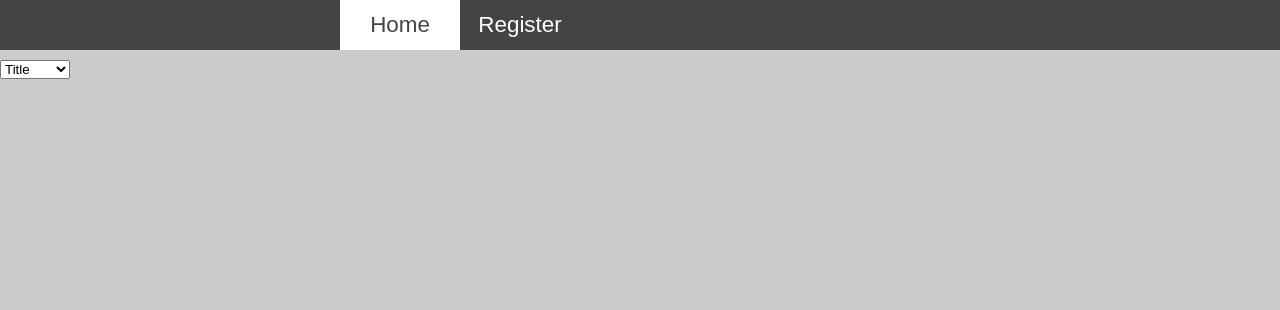
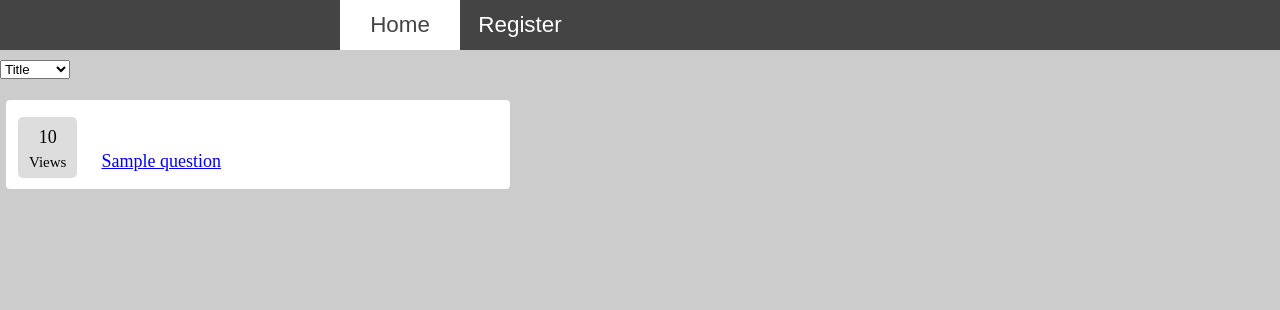
Before and after one commit to Copper-Lawn/question-box, a Django app: page /home/ in a window 1280 px wide. Shown: the top 310 px of the page. Run offline with Django 3.2, Linux system fonts and the light colour scheme; tables that the repository leaves empty hold one stand-in row (values such as "Sample post"); some libraries are stand-ins or nearby versions.

Commit message:
Prepping for question form - pulling owner model

```diff
--- a/stackunderflow/static/stackunderflow/home.js
+++ b/stackunderflow/static/stackunderflow/home.js
@@ -4,11 +4,6 @@ var $questions = $('#questions')
 var question_list = $.get('/api/questions/')
 
 var add_to_list = function(question) {
-    var $summary = $("<div class=summary>");
-    $summary.appendTo($('#questionsList'));
-    var $miniViews = $('<div class=miniViews>').appendTo($summary);
-    $("<div class=viewsCount>").text(question.views).appendTo($miniViews);
-    $("<p class=viewsText>").text("Views").appendTo($miniViews);
     var questionLink = $('<a href=/question/' + question.id + '>' + question.title.slice(0, 50) + '</a>');
     var $questionSummary = $('<div class=questionSummary>').appendTo($summary);
     questionLink.appendTo($questionSummary)
--- a/stackunderflow/static/stackunderflow/style.css
+++ b/stackunderflow/static/stackunderflow/style.css
@@ -37,14 +37,6 @@ body {
   cursor: default;
 }
 
-.questions ul {
-    list-style: none;
-}
-
-.questions p {
-     display: inline-block;
-}
-
 .sorting {
     margin-top: 10px;
 }
@@ -54,18 +46,31 @@ body {
     height: 25;
 }
 
+#mainContainer {
+
+}
+
 #questions {
+    display: inline-block;
     margin-top: 15px;
+}
+
+#createQuestion {
+    display: inline-block;
+    margin-top: 15px;
+}
+
+#questionForm {
+
 }
 
 .summary {
     height: 85px;
-    width: 600px;
-    margin: 2;
+    width: 500px;
     background-color: #fff;
     padding: 2px;
     border-radius: 4px;
-    margin: 6px;
+    margin: 6px 20px 6px 6px;
 }
 
 .miniViews {
--- a/stackunderflow/templates/stackunderflow/home.html
+++ b/stackunderflow/templates/stackunderflow/home.html
@@ -6,6 +6,7 @@
         <title>Home</title>
         <link rel="stylesheet" type="text/css" href="{% static 'stackunderflow/style.css' %}" />
     </head>
+
     <body id='home'>
 
         <header>
@@ -22,15 +23,40 @@
         </header>
 
         <div class="sorting">
-        <select id="sort" name="sort">
+            <form id="sortForm" action="home/" method="get">
+                {% csrf_token %}
+                <select id="sortForm" name="sort">
                     <option value="title">Title</option>
                     <option value="created">Created</option>
                     <option value="-views">Popular</option>
                 </select>
+                <noscript>
+                    <input type="submit" name="sort" value="Sort Questions" />
+                </noscript>
+            </form>
         </div>
 
+        <div id="mainContainer">
+
             <div id="questions">
+                {% for question in questions %}
+                <div class="summary">
+                    <div class="miniViews">
+                        <div class="viewsCount">{{ question.views }}</div>
+                        <div class="viewsText">Views</div>
+                    </div>
+                    <div class='questionSummary'>
+                        <a href="/question/{{ question.id }}"> {{ question.title }}</a>
+                    </div>
+                </div>
+                {% endfor %}
+            </div>
 
+            <div id="createQuestion">
+                <form id="questionForm" action="index.html" method="post">
+
+                </form>
+            </div>
         </div>
 
         <script src="https://ajax.googleapis.com/ajax/libs/jquery/1.12.2/jquery.min.js"></script>
--- a/stackunderflow/views.py
+++ b/stackunderflow/views.py
@@ -10,6 +10,16 @@ from django.contrib.auth.models import User
 
 class HomeView(TemplateView):
     template_name = "stackunderflow/home.html"
+
+    def get_context_data(self, **kwargs):
+        context = super().get_context_data(**kwargs)
+        context['questions'] = Question.objects.all()
+        context['keywords'] = Keyword.objects.all()
+        return context
+
+    def get_queryset(self):
+        order_by = self.request.GET.get('sort', 'title')
+        return Question.objects.all().order_by(order_by)
 
 
 class QuestionsPageView(TemplateView):
@@ -34,7 +44,6 @@ class QuestionsPageView(TemplateView):
 
 class CreateAccountView(TemplateView):
     template_name = "stackunderflow/register.html"
-    # queryset = User.objects.all()
 
     def get_context_data(self, **kwargs):
         context = super().get_context_data(**kwargs)
```
Also changed, not shown: stackunderflow/forms.py (added, +13 -0 lines). Lines whose indentation alone changed are shown as unchanged.
